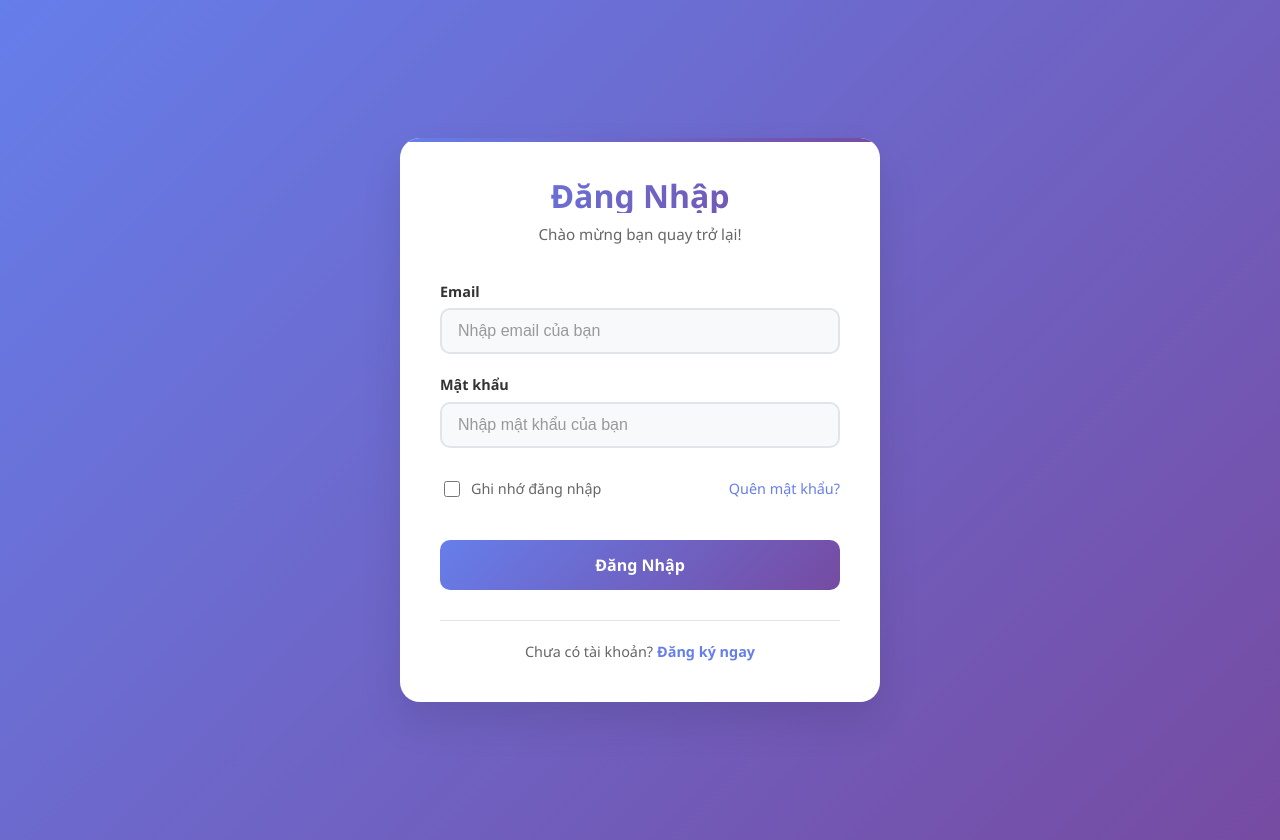
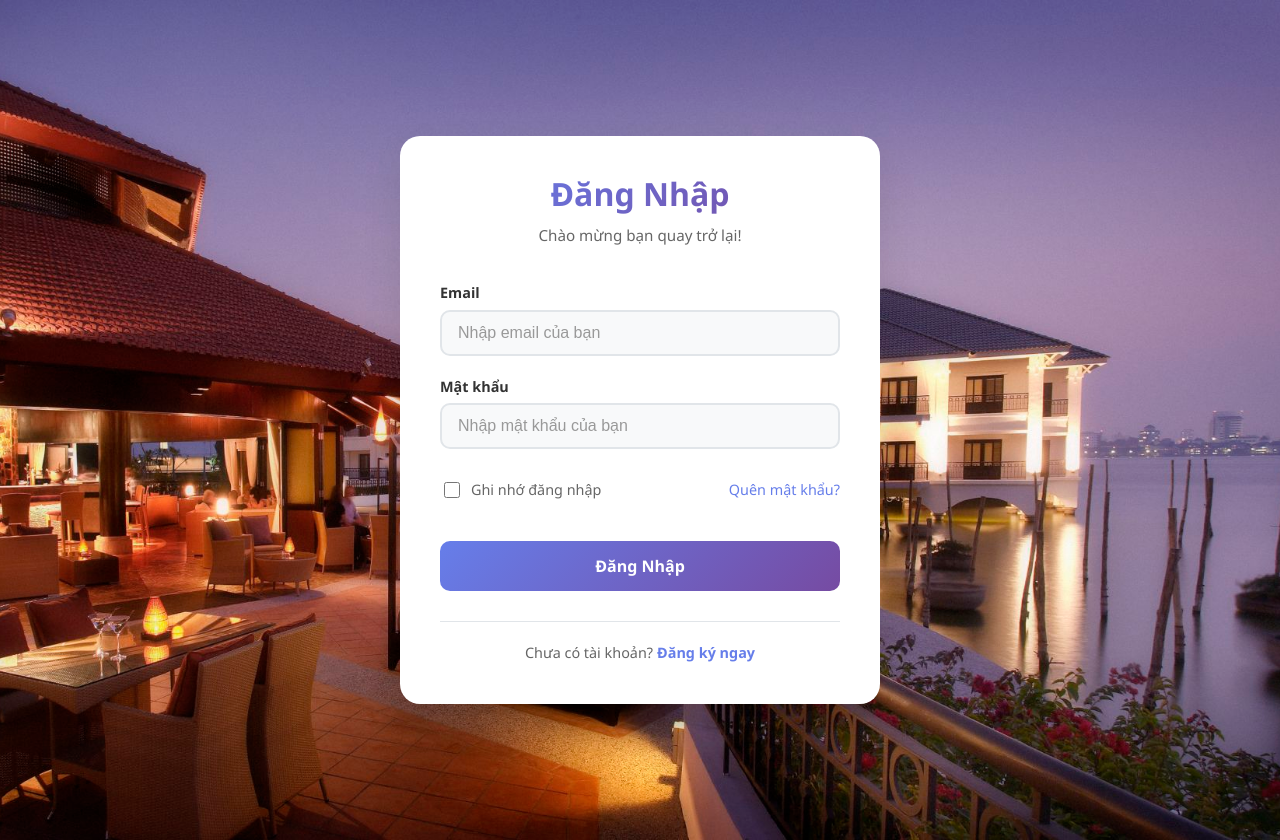
Before and after one commit to mcgee12310/CN-Web-Project-FE, a React app: page /login in a window 1280 px wide. Built offline with nearby package versions, Linux system fonts and the light colour scheme; the HTML template or start-up script is replaced by a standard one.

Commit message:
update-ui-auth

```diff
--- a/src/auth/login/login.module.css
+++ b/src/auth/login/login.module.css
@@ -3,7 +3,7 @@
   display: flex;
   align-items: center;
   justify-content: center;
-  background: linear-gradient(135deg, #667eea 0%, #764ba2 100%);
+  background: url("/background.jpg") center/cover no-repeat;
   padding: 20px;
   font-family: "Segoe UI", Tahoma, Geneva, Verdana, sans-serif;
 }
@@ -19,16 +19,6 @@
   overflow: hidden;
 }
 
-.loginCard::before {
-  content: "";
-  position: absolute;
-  top: 0;
-  left: 0;
-  right: 0;
-  height: 4px;
-  background: linear-gradient(90deg, #667eea, #764ba2);
-}
-
 .loginHeader {
   text-align: center;
   margin-bottom: 35px;
@@ -37,6 +27,7 @@
 .loginTitle {
   font-size: 2rem;
   font-weight: 700;
+  padding-bottom: 3px;
   color: #333;
   margin: 0 0 10px 0;
   background: linear-gradient(135deg, #667eea, #764ba2);
--- a/src/auth/signup/signup.module.css
+++ b/src/auth/signup/signup.module.css
@@ -3,7 +3,7 @@
   display: flex;
   align-items: center;
   justify-content: center;
-  background: linear-gradient(135deg, #667eea 0%, #764ba2 100%);
+  background: url("/background.jpg") center/cover no-repeat;
   padding: 20px;
   font-family: "Segoe UI", Tahoma, Geneva, Verdana, sans-serif;
 }
@@ -19,16 +19,6 @@
   overflow: hidden;
 }
 
-.signupCard::before {
-  content: "";
-  position: absolute;
-  top: 0;
-  left: 0;
-  right: 0;
-  height: 4px;
-  background: linear-gradient(90deg, #667eea, #764ba2);
-}
-
 .signupHeader {
   text-align: center;
   margin-bottom: 30px;
@@ -37,6 +27,7 @@
 .signupTitle {
   font-size: 2rem;
   font-weight: 700;
+  padding-bottom: 3px;
   color: #333;
   margin: 0 0 8px 0;
   background: linear-gradient(135deg, #667eea, #764ba2);
```
Also changed, not shown: public/background.jpg (added).
